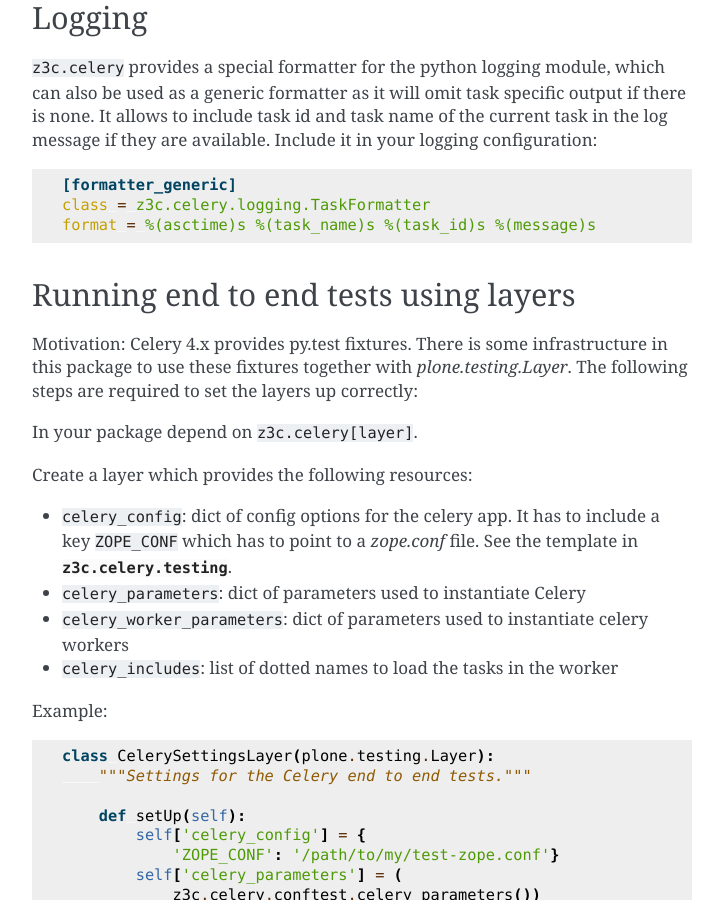
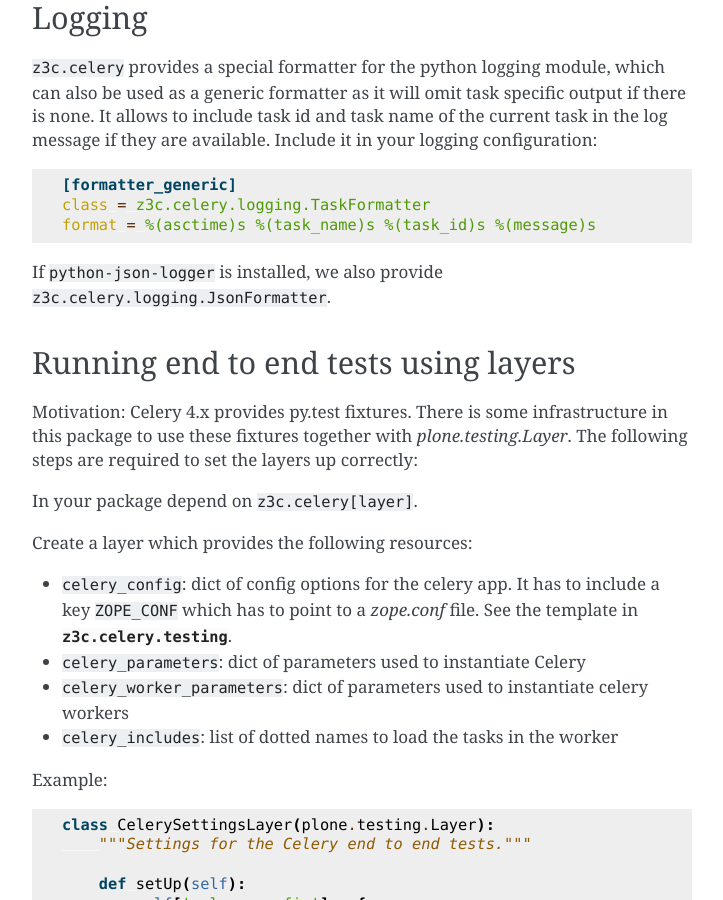
Before and after one commit to ZeitOnline/z3c.celery, a Sphinx documentation site: the page built from doc/usage.rst, in a window 1280 px wide and 900 px high, scrolled down 1680 px. Shown: the whole window, without its empty margins (388-1111 px from the left). Built offline with Sphinx 7.4.7, drawn with Linux system fonts in a browser that asks for light colours.

Commit message:
Provide JsonFormatter if python-json-logger is installed

```diff
--- a/CHANGES.rst
+++ b/CHANGES.rst
@@ -5,7 +5,7 @@
 1.4.4 (unreleased)
 ==================
 
-- Nothing changed yet.
+- Provide JsonFormatter if python-json-logger is installed
 
 
 1.4.3 (2021-02-26)
--- a/doc/usage.rst
+++ b/doc/usage.rst
@@ -94,6 +94,7 @@
     class = z3c.celery.logging.TaskFormatter
     format = %(asctime)s %(task_name)s %(task_id)s %(message)s
 
+If ``python-json-logger`` is installed, we also provide ``z3c.celery.logging.JsonFormatter``.
 
 
 Running end to end tests using layers
```
Also changed, not shown: 1 other file.
